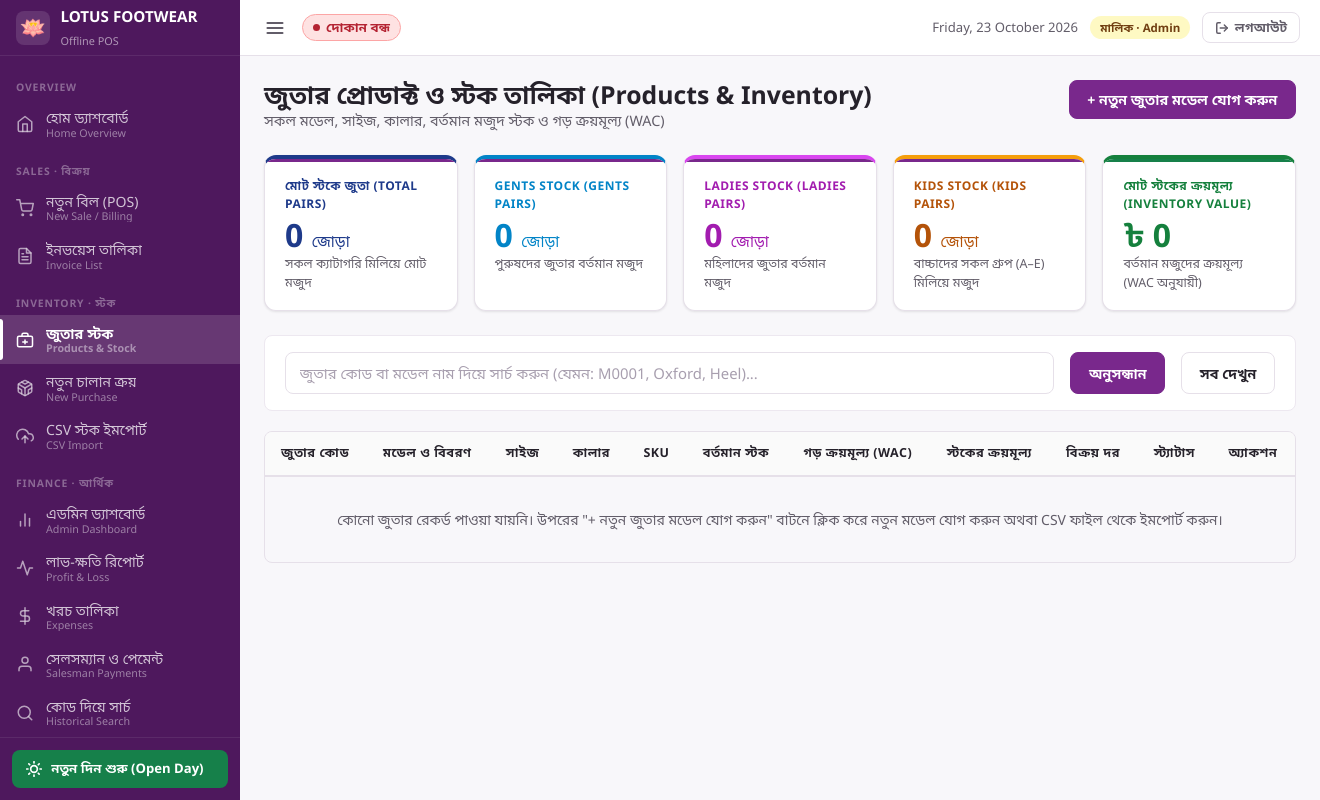
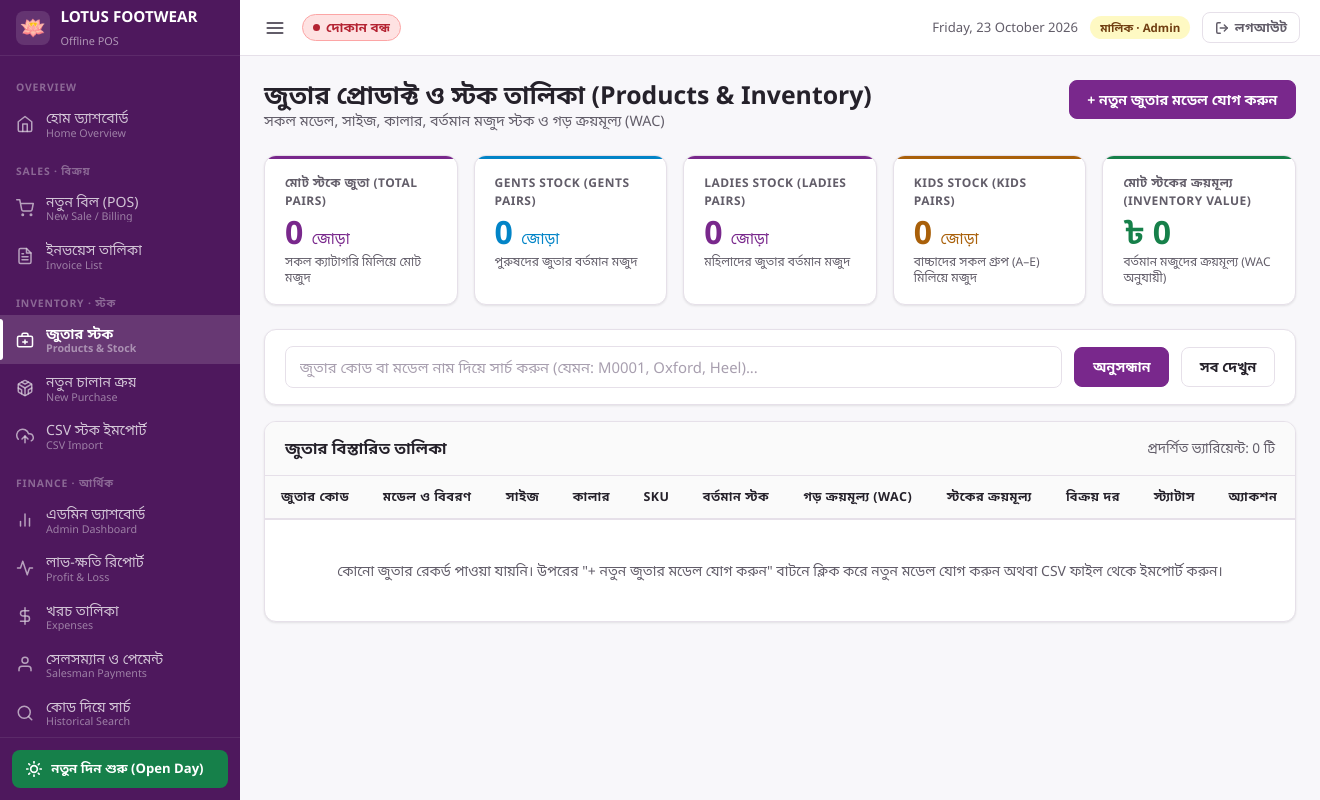
Before and after one commit to sunfi-x/lotus-footwear-POS, a Django app: page /inventory/products/ in a window 1320 px wide. Run offline with Django 5.2, Linux system fonts and the light colour scheme; the visitor is signed in with stand-in values (Sample User, id 1); data comes from the database, SQL or seed files in the repository; data that the repository does not hold is empty.

Commit message:
fix(ui): fix layout width calculation, responsive grids, cache busting, and modernize products and salesman pages

```diff
--- a/static/css/lotus.css
+++ b/static/css/lotus.css
@@ -56,8 +56,10 @@ body {
 
 /* ── App Shell: Sidebar + Main Pane ─────────────────────────────────────── */
 .app-shell {
-  display: flex;
   min-height: 100vh;
+  background: var(--bg);
+  position: relative;
+  width: 100%;
 }
 
 /* ── Sidebar ─────────────────────────────────────────────────────────────── */
@@ -391,15 +395,22 @@ body.sidebar-collapsed .nav-link:hover::after {
   margin-left: var(--sidebar-w);
   padding-top: var(--header-h);
   min-height: 100vh;
-  flex: 1;
+  width: calc(100% - var(--sidebar-w));
+  max-width: calc(100% - var(--sidebar-w));
+  min-width: 0;
   display: flex;
   flex-direction: column;
-  transition: margin-left 0.25s ease;
+  transition: margin-left 0.25s ease, width 0.25s ease, max-width 0.25s ease;
+  box-sizing: border-box;
 }
 
 .main-content {
   flex: 1;
   padding: 1.5rem;
+  width: 100%;
+  max-width: 100%;
+  min-width: 0;
+  box-sizing: border-box;
 }
 
 /* ── Page Header ─────────────────────────────────────────────────────────── */
--- a/templates/base.html
+++ b/templates/base.html
@@ -5,7 +5,7 @@
     <meta charset="UTF-8">
     <meta name="viewport" content="width=device-width, initial-scale=1.0">
     <title>{% block title %}Lotus Footwear POS{% endblock %}</title>
-    <link rel="stylesheet" href="/static/css/lotus.css">
+    <link rel="stylesheet" href="/static/css/lotus.css?v=20261023_v4">
     {% block extra_head %}{% endblock %}
 </head>
 <body>
--- a/templates/core/login.html
+++ b/templates/core/login.html
@@ -5,7 +5,7 @@
     <meta charset="UTF-8">
     <meta name="viewport" content="width=device-width, initial-scale=1.0">
     <title>লগইন — Lotus Footwear POS</title>
-    <link rel="stylesheet" href="/static/css/lotus.css">
+    <link rel="stylesheet" href="/static/css/lotus.css?v=20261023_v4">
 </head>
 <body>
 <div class="login-shell">
--- a/templates/inventory/products_list.html
+++ b/templates/inventory/products_list.html
@@ -17,62 +17,69 @@
 <!-- 5 KPI Summary Cards -->
 <div class="stats-grid stats-grid-5" style="margin-bottom:1.5rem;">
     <!-- 1. TOTAL PAIRS IN STOCK -->
-    <div class="stat-card primary" style="border-top: 4px solid #1e3a8a;">
-        <div class="label" style="font-weight: 700; color: #1e3a8a;">মোট স্টকে জুতা (TOTAL PAIRS)</div>
-        <div class="value" style="color: #1e3a8a;">
+    <div class="stat-card primary">
+        <div class="label">মোট স্টকে জুতা (TOTAL PAIRS)</div>
+        <div class="value">
             {{ kpi.total_pairs|default:0|intcomma }} <span style="font-size: 0.95rem; font-weight: 500;">জোড়া</span>
         </div>
-        <div style="font-size: 0.78rem; color: var(--text-muted); margin-top: 4px;">সকল ক্যাটাগরি মিলিয়ে মোট মজুদ</div>
+        <div class="card-desc">সকল ক্যাটাগরি মিলিয়ে মোট মজুদ</div>
     </div>
 
     <!-- 2. GENTS STOCK -->
-    <div class="stat-card primary" style="border-top: 4px solid #0284c7;">
-        <div class="label" style="font-weight: 700; color: #0284c7;">Gents Stock (GENTS PAIRS)</div>
-        <div class="value" style="color: #0284c7;">
+    <div class="stat-card info">
+        <div class="label">Gents Stock (GENTS PAIRS)</div>
+        <div class="value" style="color:var(--info);">
             {{ kpi.gents_pairs|default:0|intcomma }} <span style="font-size: 0.95rem; font-weight: 500;">জোড়া</span>
         </div>
-        <div style="font-size: 0.78rem; color: var(--text-muted); margin-top: 4px;">পুরুষদের জুতার বর্তমান মজুদ</div>
+        <div class="card-desc">পুরুষদের জুতার বর্তমান মজুদ</div>
     </div>
 
     <!-- 3. LADIES STOCK -->
-    <div class="stat-card primary" style="border-top: 4px solid #d946ef;">
-        <div class="label" style="font-weight: 700; color: #a21caf;">Ladies Stock (LADIES PAIRS)</div>
-        <div class="value" style="color: #a21caf;">
+    <div class="stat-card primary">
+        <div class="label">Ladies Stock (LADIES PAIRS)</div>
+        <div class="value" style="color:var(--primary);">
             {{ kpi.ladies_pairs|default:0|intcomma }} <span style="font-size: 0.95rem; font-weight: 500;">জোড়া</span>
         </div>
-        <div style="font-size: 0.78rem; color: var(--text-muted); margin-top: 4px;">মহিলাদের জুতার বর্তমান মজুদ</div>
+        <div class="card-desc">মহিলাদের জুতার বর্তমান মজুদ</div>
     </div>
 
     <!-- 4. KIDS STOCK -->
-    <div class="stat-card primary" style="border-top: 4px solid #f59e0b;">
-        <div class="label" style="font-weight: 700; color: #b45309;">Kids Stock (KIDS PAIRS)</div>
-        <div class="value" style="color: #b45309;">
+    <div class="stat-card warning">
+        <div class="label">Kids Stock (KIDS PAIRS)</div>
+        <div class="value" style="color:var(--warning);">
             {{ kpi.kids_pairs|default:0|intcomma }} <span style="font-size: 0.95rem; font-weight: 500;">জোড়া</span>
         </div>
-        <div style="font-size: 0.78rem; color: var(--text-muted); margin-top: 4px;">বাচ্চাদের সকল গ্রুপ (A–E) মিলিয়ে মজুদ</div>
+        <div class="card-desc">বাচ্চাদের সকল গ্রুপ (A–E) মিলিয়ে মজুদ</div>
     </div>
 
     <!-- 5. TOTAL INVENTORY COST -->
-    <div class="stat-card success" style="border-top: 4px solid #15803d;">
-        <div class="label" style="font-weight: 700; color: #15803d;">মোট স্টকের ক্রয়মূল্য (INVENTORY VALUE)</div>
-        <div class="value" style="color: #15803d;">
+    <div class="stat-card success">
+        <div class="label">মোট স্টকের ক্রয়মূল্য (INVENTORY VALUE)</div>
+        <div class="value" style="color:var(--success);">
             ৳ {{ kpi.total_inventory_cost|default:0|intcomma }}
         </div>
-        <div style="font-size: 0.78rem; color: var(--text-muted); margin-top: 4px;">বর্তমান মজুদের ক্রয়মূল্য (WAC অনুযায়ী)</div>
+        <div class="card-desc">বর্তমান মজুদের ক্রয়মূল্য (WAC অনুযায়ী)</div>
     </div>
 </div>
 
 <!-- Search Bar -->
-<div style="background: #ffffff; padding: 1rem 1.25rem; border-radius: 8px; border: 1px solid var(--border-light); margin-bottom: 1.25rem;">
-    <form method="GET" style="display: flex; gap: 1rem;">
+<div class="card mb-2">
+    <div class="card-body" style="padding:1rem 1.25rem;">
+        <form method="GET" style="display: flex; gap: 0.75rem; align-items: center;">
             <input type="text" name="q" class="form-control" value="{{ query }}" placeholder="জুতার কোড বা মডেল নাম দিয়ে সার্চ করুন (যেমন: M0001, Oxford, Heel)...">
-        <button type="submit" class="btn btn-primary">অনুসন্ধান</button>
-        <a href="{% url 'products_list' %}" class="btn btn-secondary">সব দেখুন</a>
+            <button type="submit" class="btn btn-primary" style="white-space:nowrap;">অনুসন্ধান</button>
+            <a href="{% url 'products_list' %}" class="btn btn-secondary" style="white-space:nowrap;">সব দেখুন</a>
         </form>
+    </div>
 </div>
 
 <!-- Products Table -->
-<div class="table-responsive">
+<div class="card">
+    <div class="card-header-bar">
+        <span class="card-title">জুতার বিস্তারিত তালিকা</span>
+        <span style="font-size:0.85rem;color:var(--text-muted);">প্রদর্শিত ভ্যারিয়েন্ট: {{ variants|length }} টি</span>
+    </div>
+    <div class="table-responsive" style="border:none;border-radius:0;">
         <table class="data-table">
             <thead>
                 <tr>
@@ -94,44 +101,44 @@
                 <tr>
                     <td><strong>{{ variant.product.code }}</strong></td>
                     <td>{{ variant.product.name }}</td>
-                <td><span class="day-badge day-open">{{ variant.size }}</span></td>
+                    <td><span class="badge badge-neutral">{{ variant.size }}</span></td>
                     <td>{{ variant.colour }}</td>
                     <td><code>{{ variant.sku }}</code></td>
                     <td>
-                    <strong style="font-size: 1.05rem; {% if variant.current_stock <= 0 %}color: #b91c1c;{% elif variant.current_stock <= variant.low_stock_threshold %}color: #b45309;{% else %}color: #15803d;{% endif %}">
+                        <strong style="font-size: 1rem; {% if variant.current_stock <= 0 %}color: var(--danger);{% elif variant.current_stock <= variant.low_stock_threshold %}color: var(--warning);{% else %}color: var(--success);{% endif %}">
                             {{ variant.current_stock }} জোড়া
                         </strong>
                     </td>
                     <td>৳ {{ variant.weighted_avg_cost|intcomma }}</td>
                     <td>
-                    <!-- Stock Value = current_stock * weighted_avg_cost -->
                         ৳ {% widthratio variant.current_stock 1 variant.weighted_avg_cost as val %}{{ val|default:"0"|intcomma }}
                     </td>
                     <td>৳ {{ variant.standard_selling_price|intcomma }}</td>
                     <td>
                         {% if variant.current_stock <= 0 %}
-                        <span class="day-badge day-closed">স্টক শেষ</span>
+                            <span class="badge badge-danger">স্টক শেষ</span>
                         {% elif variant.current_stock <= variant.low_stock_threshold %}
-                        <span class="day-badge" style="background: #fef3c7; color: #b45309;">কম স্টক (≤{{ variant.low_stock_threshold }})</span>
+                            <span class="badge badge-warning">কম স্টক (≤{{ variant.low_stock_threshold }})</span>
                         {% else %}
-                        <span class="day-badge day-open">পর্যাপ্ত</span>
+                            <span class="badge badge-success">পর্যাপ্ত</span>
                         {% endif %}
                     </td>
                     <td>
-                    <button type="button" onclick="openStockAdjustModal('{{ variant.id }}', '{{ variant.sku }}', '{{ variant.current_stock }}')" class="btn btn-secondary btn-sm" style="padding: 2px 8px; font-size: 0.8rem;">
-                        ⚙️ স্টক সমন্বয়
+                        <button type="button" onclick="openStockAdjustModal('{{ variant.id }}', '{{ variant.sku }}', '{{ variant.current_stock }}')" class="btn btn-secondary btn-sm" style="padding: 3px 8px; font-size: 0.8rem;">
+                            ⚙️ সমন্বয়
                         </button>
                     </td>
                 </tr>
                 {% empty %}
                 <tr>
-                <td colspan="11" style="text-align: center; color: var(--text-muted); padding: 2rem;">
+                    <td colspan="11" style="text-align: center; color: var(--text-muted); padding: 2.5rem;">
                         কোনো জুতার রেকর্ড পাওয়া যায়নি। উপরের "+ নতুন জুতার মডেল যোগ করুন" বাটনে ক্লিক করে নতুন মডেল যোগ করুন অথবা CSV ফাইল থেকে ইমপোর্ট করুন।
                     </td>
                 </tr>
                 {% endfor %}
             </tbody>
         </table>
+    </div>
 </div>
 
 <!-- Stock Adjustment Modal -->
@@ -141,12 +148,12 @@
             {% csrf_token %}
             <input type="hidden" name="variant_id" id="adj-variant-id">
             <div class="modal-header">
-                <h3 style="color: #1e3a8a;">⚙️ জুতার স্টক সমন্বয় (Stock Adjustment)</h3>
+                <h3 style="color: var(--primary);">⚙️ জুতার স্টক সমন্বয় (Stock Adjustment)</h3>
                 <button type="button" onclick="closeStockAdjustModal()" style="background: none; border: none; font-size: 1.5rem; cursor: pointer;">&times;</button>
             </div>
             <div class="modal-body">
                 <p>ভ্যারিয়েন্ট: <strong id="adj-sku"></strong></p>
-                <p>সিস্টেমের বর্তমান রেকর্ড: <strong id="adj-old-stock" style="color: #1e3a8a;"></strong> জোড়া</p>
+                <p>সিস্টেমের বর্তমান রেকর্ড: <strong id="adj-old-stock" style="color: var(--primary);"></strong> জোড়া</p>
                 <div class="form-group" style="margin-top: 1rem;">
                     <label class="form-label">দোকানে গুনে পাওয়া প্রকৃত নতুন স্টক (New Physical Stock):</label>
                     <input type="number" name="new_stock" id="adj-new-stock" class="form-control" required min="0">
@@ -173,7 +180,7 @@
         <!-- Modal Header -->
         <div style="background: #f8fafc; border-bottom: 1px solid var(--border-light); padding: 1rem 1.5rem; display: flex; justify-content: space-between; align-items: center; border-top-left-radius: 12px; border-top-right-radius: 12px;">
             <div>
-                <h3 style="color: #1e3a8a; margin: 0; font-size: 1.2rem; font-weight: 700;">+ জুতার মডেল ও ভ্যারিয়েন্ট যোগ করুন</h3>
+                <h3 style="color: var(--primary); margin: 0; font-size: 1.2rem; font-weight: 700;">+ জুতার মডেল ও ভ্যারিয়েন্ট যোগ করুন</h3>
                 <p style="margin: 3px 0 0; font-size: 0.82rem; color: var(--text-muted);">
                     নতুন মডেল তৈরি করুন অথবা বিদ্যমান কোড দিয়ে আগের মডেলে নতুন সাইজ/কালার যুক্ত করুন
                 </p>
@@ -197,7 +204,7 @@
                 <!-- Section 1: Product Information -->
                 <div style="background: #ffffff; border: 1px solid #e2e8f0; border-radius: 10px; padding: 1.15rem 1.25rem; margin-bottom: 1.25rem;">
                     <div style="font-weight: 700; color: #1e293b; font-size: 0.95rem; margin-bottom: 1rem; display: flex; align-items: center; gap: 0.5rem;">
-                        <span style="background: #1e3a8a; color: #fff; width: 20px; height: 20px; border-radius: 50%; display: inline-flex; align-items: center; justify-content: center; font-size: 0.72rem;">1</span>
+                        <span style="background: var(--primary); color: #fff; width: 20px; height: 20px; border-radius: 50%; display: inline-flex; align-items: center; justify-content: center; font-size: 0.72rem;">1</span>
                         জুতার মডেল তথ্য (Product Information)
                     </div>
 
@@ -251,7 +258,7 @@
                 <div style="background: #ffffff; border: 1px solid #e2e8f0; border-radius: 10px; padding: 1.15rem 1.25rem; margin-bottom: 1.25rem;">
                     <div style="display: flex; justify-content: space-between; align-items: center; margin-bottom: 1rem;">
                         <div style="font-weight: 700; color: #1e293b; font-size: 0.95rem; display: flex; align-items: center; gap: 0.5rem;">
-                            <span style="background: #1e3a8a; color: #fff; width: 20px; height: 20px; border-radius: 50%; display: inline-flex; align-items: center; justify-content: center; font-size: 0.72rem;">2</span>
+                            <span style="background: var(--primary); color: #fff; width: 20px; height: 20px; border-radius: 50%; display: inline-flex; align-items: center; justify-content: center; font-size: 0.72rem;">2</span>
                             সাইজ ও কালার ভ্যারিয়েন্ট (Variants)
                         </div>
                         <button type="button" onclick="addVariantCard()" class="btn btn-secondary btn-sm" style="font-weight: 600; font-size: 0.82rem; padding: 6px 12px;">
@@ -279,7 +286,7 @@
                 <!-- Section 3: Live Summary & Error Display -->
                 <div style="background: #f8fafc; border: 1px solid #e2e8f0; border-radius: 8px; padding: 0.75rem 1rem; display: flex; justify-content: space-between; align-items: center; flex-wrap: wrap; gap: 0.75rem;">
                     <div style="font-size: 0.9rem; color: #334155; font-weight: 600; display: flex; gap: 1rem; flex-wrap: wrap;">
-                        <span><strong id="live-total-variants" style="color: #1e3a8a;">1</strong> variant</span>
+                        <span><strong id="live-total-variants" style="color: var(--primary);">1</strong> variant</span>
                         <span>|</span>
                         <span><strong id="live-total-pairs" style="color: #0284c7;">0</strong> pairs</span>
                         <span>|</span>
@@ -315,7 +322,7 @@
     <div style="background: #ffffff; border-radius: 12px; max-width: 480px; width: 92%; padding: 1.25rem 1.5rem; box-shadow: 0 25px 50px -12px rgba(0, 0, 0, 0.25);">
 
         <div style="display: flex; justify-content: space-between; align-items: center; margin-bottom: 1rem; padding-bottom: 0.5rem; border-bottom: 1px solid #e2e8f0;">
-            <h4 style="margin: 0; font-size: 1.05rem; color: #1e3a8a; font-weight: 700;">
+            <h4 style="margin: 0; font-size: 1.05rem; color: var(--primary); font-weight: 700;">
                 📏 সাইজ নির্বাচন করুন (<span id="picker-cat-title">Gents</span>)
             </h4>
             <button type="button" onclick="closeSizePicker()" style="background: none; border: none; font-size: 1.5rem; cursor: pointer; color: #64748b; line-height: 1;">&times;</button>
@@ -431,7 +438,7 @@
     }
     .btn-color-pill:hover {
         background: #e2e8f0;
-        color: #0f172a;
+        color: var(--text-main);
     }
 
     /* Variant Card Styles */
@@ -620,7 +627,7 @@
         card.innerHTML = `
             <div style="display: flex; justify-content: space-between; align-items: center; margin-bottom: 0.65rem;">
                 <div style="display: flex; align-items: center; gap: 0.5rem;">
-                    <strong style="color: #1e3a8a; font-size: 0.88rem;" class="variant-card-title">Variant ${document.querySelectorAll('.variant-card').length + 1}</strong>
+                    <strong style="color: var(--primary); font-size: 0.88rem;" class="variant-card-title">Variant ${document.querySelectorAll('.variant-card').length + 1}</strong>
                     <span id="v-sku-preview-${id}" style="font-family: monospace; font-size: 0.72rem; color: #64748b; background: #e2e8f0; padding: 1px 6px; border-radius: 4px;">SKU: AUTO</span>
                 </div>
                 <button type="button" onclick="removeVariantCard(${id})" style="background: none; border: none; color: #ef4444; font-size: 1.15rem; cursor: pointer; padding: 0 4px;" title="রিমুভ করুন">&times;</button>
```
Also changed, not shown: other parts of static/css/lotus.css (+33 -4 lines), templates/expenses/salesman_payments.html (+30 -30 lines), static/img/lotus_logo.png (added), static/img/lotus_logo_raw.jpg (added). Lines whose indentation alone changed are shown as unchanged.
